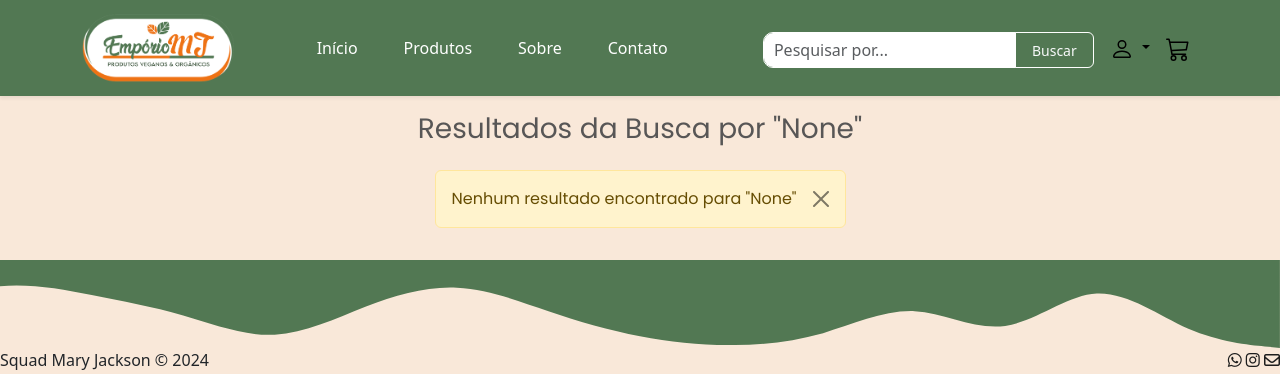
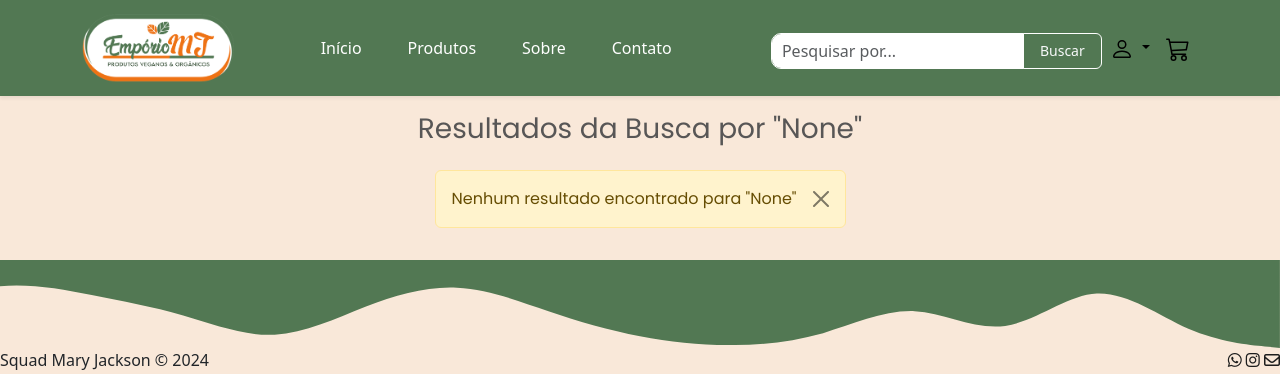
Before and after one commit to tainatravassos/Ecommerce_Mary_Jackson, a Django app: page /busca/ in a window 1280 px wide. Shown: the top 374 px of the page. Run offline with Django 5.2, Linux system fonts and the light colour scheme; some libraries are stand-ins or nearby versions.

Commit message:
atualização da barra de busca

```diff
--- a/templates/base.html
+++ b/templates/base.html
@@ -59,10 +59,11 @@
                 </div>
             </form>
         </div>
-        </div>
-        <div class="ms-auto d-flex align-items-center">
+
+
+        <div class="align-self-end">
             <ul class="navbar-nav">
-                <li class="nav-item ms-2">
+                <li class="nav-item dropdown">
                     <a class="nav-link dropdown-toggle" href="#" id="navbarDropdownMenuLink">
                         <img src="{% static 'icones/person.svg' %}" width="24" height="24" fill="#1d1d1d" alt="icone person">
                     </a>
@@ -71,6 +72,7 @@
                         <a class="dropdown-item" href="#">Cadastro</a>
                     </div>
                 </li>
+
                 <li class="nav-item">
                     <a href="#" style="color:bisque" class="nav-link">
                         <img src="{% static 'icones/cart3.svg' %}" width="24" height="24" alt="icone carrinho">
@@ -78,7 +80,7 @@
                 </li>
             </ul>
         </div>
-    </div>
+
     </nav>
     {% block content %}
     {% endblock %}
@@ -109,5 +111,4 @@
       src="https://cdn.jsdelivr.net/npm/bootstrap@5.3.3/dist/js/bootstrap.min.js"
       integrity="sha384-0pUGZvbkm6XF6gxjEnlmuGrJXVbNuzT9qBBavbLwCsOGabYfZo0T0to5eqruptLy"
       crossorigin="anonymous"></script>
-</body>
   </html>
```
Lines whose indentation alone changed are shown as unchanged.
